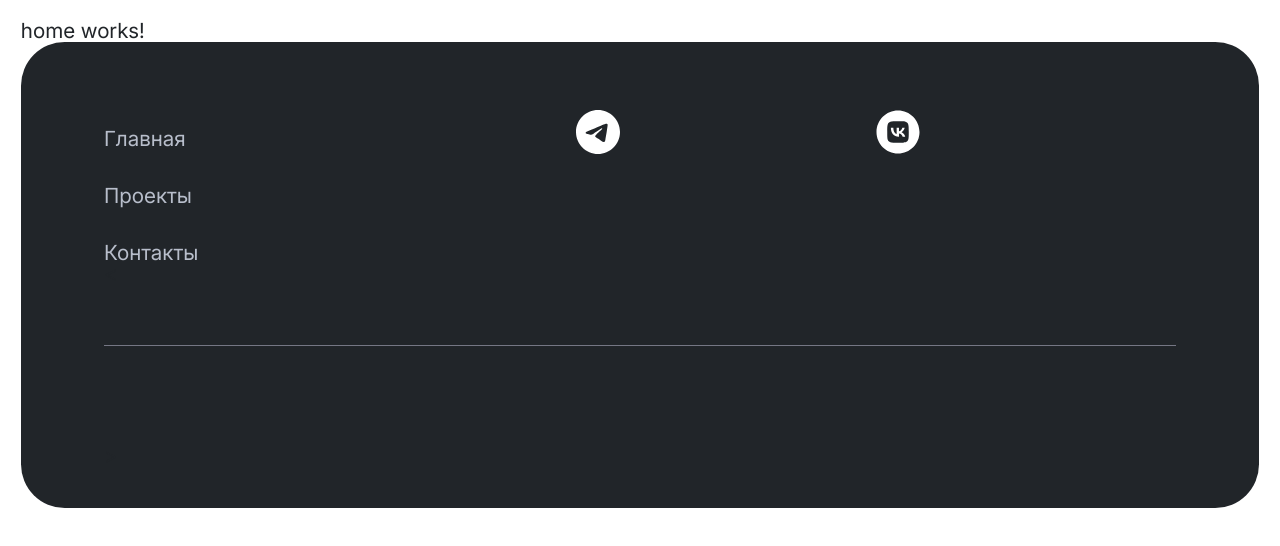
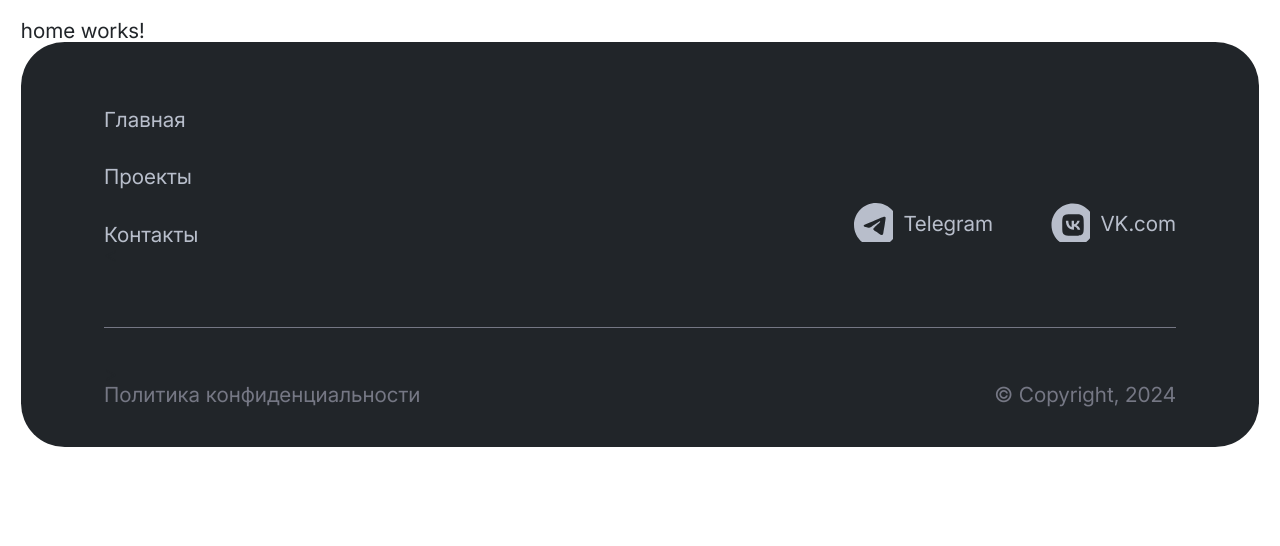
Before and after one commit to Zhiga-noff/dasha-portfolio, an Angular app: page / in a window 1280 px wide. Shown: the top 546 px of the page. Built offline with nearby package versions, Linux system fonts and the light colour scheme.

Commit message:
Заверстал футтер

```diff
--- a/src/app/shared/components/footer/footer.component.html
+++ b/src/app/shared/components/footer/footer.component.html
@@ -6,13 +6,13 @@
       <li><a href="#">Контакты</a></li>
     </ul>
     <div class="footer__social">
-      <a href="#">
-        <z-telegram-icon/>
-        <span></span>
+      <a href="#" (mouseenter)="tlgMouseIn=true" (mouseleave)="tlgMouseIn=false">
+        <z-telegram-icon [active]="tlgMouseIn"/>
+        <span>Telegram</span>
       </a>
-      <a href="#">
-        <z-vk/>
-        <span></span>
+      <a href="#" (mouseenter)="vkMouseIn=true" (mouseleave)="vkMouseIn=false">
+        <z-vk [active]="vkMouseIn"/>
+        <span>VK.com</span>
       </a>
 
     </div>
@@ -21,7 +21,8 @@
   <div class="footer__hr"></div>
   >
   <div class="footer__policy">
-    <a href=""></a><a href=""></a>
+    <a href="#">Политика конфиденциальности</a>
+    <p>© Copyright, {{actualYear}}</p>
   </div>
 
 </footer>
--- a/src/app/shared/components/footer/footer.component.scss
+++ b/src/app/shared/components/footer/footer.component.scss
@@ -29,16 +29,48 @@
 
   // .footer__social
   &__social {
+    display: flex;
+    align-items: center;
+    column-gap: 2.8rem;
+
+    a {
+      display: flex;
+      align-items: center;
+      column-gap: .5rem;
+
+      color: #B8BECB;
+      transition-duration: .2s;
+
+      &:hover {
+        color: white;
+      }
+    }
   }
 
   &__hr {
     height: 1px;
     width: 100%;
     background-color: #757784;
-    margin: 2.9rem 0 4.8rem;
+    margin: 2.9rem 0 1.75rem;
   }
 
   // .footer__policy
   &__policy {
+    display: flex;
+    align-items: center;
+    justify-content: space-between;
+
+    p {
+      color: #757784;
+    }
+
+    a {
+      color: #757784;
+      transition-duration: .2s;
+
+      &:hover {
+        color: white;
+      }
+    }
   }
 }
--- a/src/app/shared/components/footer/footer.component.ts
+++ b/src/app/shared/components/footer/footer.component.ts
@@ -5,4 +5,9 @@ import { Component } from '@angular/core';
   templateUrl: './footer.component.html',
   styleUrl: './footer.component.scss',
 })
-export class FooterComponent {}
+export class FooterComponent {
+  public vkMouseIn: boolean = false;
+  public tlgMouseIn: boolean = false;
+
+  public actualYear: number = new Date().getFullYear();
+}
--- a/src/app/shared/components/footer/telegram-icon/telegram-icon.component.html
+++ b/src/app/shared/components/footer/telegram-icon/telegram-icon.component.html
@@ -2,8 +2,9 @@
   <g clip-path="url(#clip0_9_64)">
     <path d="M34.8327 11H9.16602V33H34.8327V11Z" fill="#212529"/>
     <path fill-rule="evenodd" clip-rule="evenodd"
+          [ngClass]="{act:active, control:true}"
           d="M22 44C9.84974 44 0 34.1503 0 22C0 9.84974 9.84974 0 22 0C34.1503 0 44 9.84974 44 22C44 34.1503 34.1503 44 22 44ZM22.9513 16.5101C20.9809 17.3297 17.043 19.0259 11.1374 21.5989C10.1784 21.9803 9.67606 22.3533 9.63033 22.7181C9.55304 23.3346 10.3251 23.5774 11.3764 23.908C11.5194 23.9529 11.6676 23.9995 11.8195 24.0489C12.8538 24.3851 14.2452 24.7785 14.9685 24.7941C15.6246 24.8083 16.3569 24.5378 17.1653 23.9826C22.6831 20.258 25.5314 18.3754 25.7102 18.3348C25.8364 18.3061 26.0112 18.2701 26.1296 18.3754C26.2481 18.4807 26.2365 18.6801 26.2239 18.7336C26.1474 19.0596 23.1169 21.8771 21.5486 23.3351C21.0597 23.7896 20.7129 24.112 20.642 24.1857C20.4832 24.3506 20.3213 24.5067 20.1658 24.6566C19.2048 25.583 18.4843 26.2776 20.2057 27.412C21.0329 27.9571 21.6949 28.4079 22.3553 28.8577C23.0765 29.3488 23.7958 29.8387 24.7265 30.4488C24.9637 30.6042 25.1901 30.7657 25.4107 30.9229C26.25 31.5213 27.0041 32.0589 27.9357 31.9731C28.477 31.9233 29.0361 31.4143 29.3201 29.8962C29.9912 26.3085 31.3104 18.5351 31.6152 15.3319C31.6419 15.0512 31.6083 14.6921 31.5813 14.5344C31.5544 14.3767 31.498 14.1521 31.293 13.9858C31.0503 13.7889 30.6756 13.7473 30.508 13.7501C29.7461 13.7637 28.5771 14.1702 22.9513 16.5101Z"
-          fill="white"/>
+    />
   </g>
   <defs>
     <clipPath id="clip0_9_64">
--- a/src/app/shared/components/footer/telegram-icon/telegram-icon.component.scss
+++ b/src/app/shared/components/footer/telegram-icon/telegram-icon.component.scss
@@ -0,0 +1,13 @@
+svg {
+  height: 1.86rem !important;
+  width: 1.86rem !important;
+}
+
+.control {
+  fill: #B8BECB;
+  transition-duration: .2s;
+
+  &.act {
+    fill: white;
+  }
+}
--- a/src/app/shared/components/footer/telegram-icon/telegram-icon.component.ts
+++ b/src/app/shared/components/footer/telegram-icon/telegram-icon.component.ts
@@ -1,10 +1,10 @@
-import { Component } from '@angular/core';
+import { Component, Input } from '@angular/core';
 
 @Component({
   selector: 'z-telegram-icon',
   templateUrl: './telegram-icon.component.html',
-  styleUrl: './telegram-icon.component.scss'
+  styleUrl: './telegram-icon.component.scss',
 })
 export class TelegramIconComponent {
-
+  @Input() active: boolean;
 }
--- a/src/app/shared/components/footer/vk/vk.component.html
+++ b/src/app/shared/components/footer/vk/vk.component.html
@@ -1,12 +1,12 @@
 <svg fill="none" xmlns="http://www.w3.org/2000/svg">
   <g clip-path="url(#clip0_9_52)">
     <path d="M34.5495 11.2441H9.45312V32.7553H34.5495V11.2441Z" fill="#212529"/>
-    <path fill-rule="evenodd" clip-rule="evenodd"
+    <path [ngClass]="{act:active, control:true}" fill-rule="evenodd" clip-rule="evenodd"
           d="M43.5105 22.0004C43.5105 10.1201 33.8797 0.489258 21.9994 0.489258C10.1191 0.489258 0.488281 10.1201 0.488281 22.0004C0.488281 33.8807 10.1191 43.5115 21.9994 43.5115C33.8797 43.5115 43.5105 33.8807 43.5105 22.0004ZM12.7496 12.7506C11.2438 14.2707 11.2438 16.7015 11.2438 21.5701V22.4306C11.2438 27.2921 11.2438 29.7229 12.7496 31.2501C14.2698 32.7559 16.7005 32.7559 21.5692 32.7559H22.4296C27.2911 32.7559 29.7219 32.7559 31.2492 31.2501C32.7549 29.73 32.7549 27.2992 32.7549 22.4306V21.5701C32.7549 16.7086 32.7549 14.2779 31.2492 12.7506C29.729 11.2448 27.2983 11.2448 22.4296 11.2448H21.5692C16.7077 11.2448 14.2769 11.2448 12.7496 12.7506Z"
-          fill="white"/>
-    <path
-      d="M22.6887 26.7399C17.7842 26.7399 14.9877 23.3842 14.873 17.7914H17.3396C17.4185 21.8928 19.2254 23.6281 20.6595 23.9865V17.7914H22.9755V21.3264C24.3881 21.1758 25.8795 19.5625 26.3815 17.7842H28.6903C28.5021 18.7047 28.126 19.5765 27.5856 20.3451C27.0452 21.1137 26.3522 21.7627 25.5497 22.2514C26.4452 22.697 27.2361 23.3276 27.8702 24.1013C28.5041 24.875 28.967 25.7743 29.2281 26.7399H26.6826C26.1376 25.0407 24.7753 23.7212 22.9755 23.542V26.7399H22.6887Z"
-      fill="white"/>
+    />
+    <path [ngClass]="{act:active, control:true}"
+          d="M22.6887 26.7399C17.7842 26.7399 14.9877 23.3842 14.873 17.7914H17.3396C17.4185 21.8928 19.2254 23.6281 20.6595 23.9865V17.7914H22.9755V21.3264C24.3881 21.1758 25.8795 19.5625 26.3815 17.7842H28.6903C28.5021 18.7047 28.126 19.5765 27.5856 20.3451C27.0452 21.1137 26.3522 21.7627 25.5497 22.2514C26.4452 22.697 27.2361 23.3276 27.8702 24.1013C28.5041 24.875 28.967 25.7743 29.2281 26.7399H26.6826C26.1376 25.0407 24.7753 23.7212 22.9755 23.542V26.7399H22.6887Z"
+    />
   </g>
   <defs>
     <clipPath id="clip0_9_52">
--- a/src/app/shared/components/footer/vk/vk.component.scss
+++ b/src/app/shared/components/footer/vk/vk.component.scss
@@ -0,0 +1,13 @@
+svg {
+  height: 1.86rem !important;
+  width: 1.86rem !important;
+}
+
+.control {
+  fill: #B8BECB;
+  transition-duration: .2s;
+
+  &.act {
+    fill: white;
+  }
+}
--- a/src/app/shared/components/footer/vk/vk.component.ts
+++ b/src/app/shared/components/footer/vk/vk.component.ts
@@ -1,10 +1,10 @@
-import { Component } from '@angular/core';
+import { Component, Input } from '@angular/core';
 
 @Component({
   selector: 'z-vk',
   templateUrl: './vk.component.html',
-  styleUrl: './vk.component.scss'
+  styleUrl: './vk.component.scss',
 })
 export class VkComponent {
-
+  @Input() active: boolean;
 }
```
